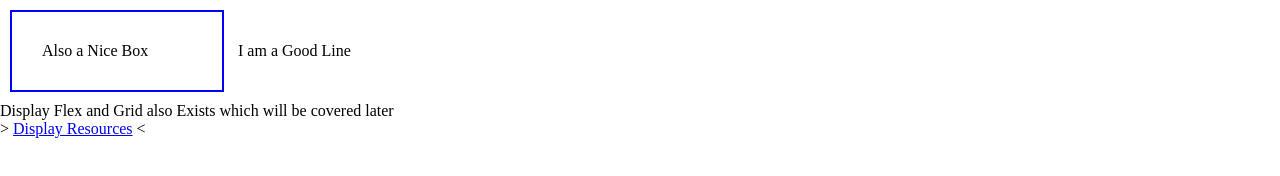
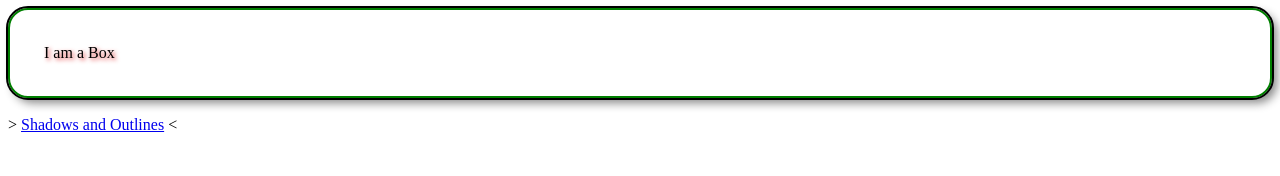
Before and after one commit to sasukeuchiha14/Web_developing, a plain HTML site: page index.html in a window 1280 px wide. Drawn offline with Linux system fonts and the light colour scheme.

Commit message:
CSS Shadows and Outlines

```diff
--- a/index.html
+++ b/index.html
@@ -3,37 +3,23 @@
 <head>
     <meta charset="UTF-8">
     <meta name="viewport" content="width=device-width, initial-scale=1.0">
-    <title>CSS Display Property</title>
+    <title>CSS Shadows and Outlines</title>
     <style>
-        *{
-            margin: 0;
-            padding: 0;
-        }
         .box{
-            border: 2px solid blue;
-            display: inline;
-            padding: 30px;
-            margin: 10px; /*Margin on top and bottom does not work because of display: inline */
-            width: 150px; /*width does not work because of display: inline */
-            display: inline-block; /*This will work for margin and width */
-        }
-        .box1{
-            display: none; /*This will hide the box */
-            visibility: hidden; /*This will hide the box but it's space will be left empty*/
-            /*Check by removing one at a time.*/
+            border: 2px solid green; /*Border is Inside*/
+            border-radius: 20px;
+            padding: 34px;
+            box-shadow: 5px 5px 10px 0px #888888; /*h-offset v-offset blur spread color*/
+            text-shadow: 2px 2px 4px #e13f3f; /*h-offset v-offset blur color*/
+            outline: 2px solid black; /*Outline is Outside*/
         }
     </style>
 </head>
 <body>
-    <div class="box box1">
+    <div class="box">
         I am a Box
     </div>
-    <div class="box">Also a Nice Box</div>
-    <span>I am a Good</span>
-    <span>Line</span>
     <br>
-    Display Flex and Grid also Exists which will be covered later
-    <br>
-    &gt <a href="https://developer.mozilla.org/en-US/docs/Web/CSS/display">Display Resources</a> &lt
+    &gt <a href="https://www.codewithharry.com/tutorial/css-shadows/">Shadows and Outlines</a> &lt
 </body>
 </html>
```
